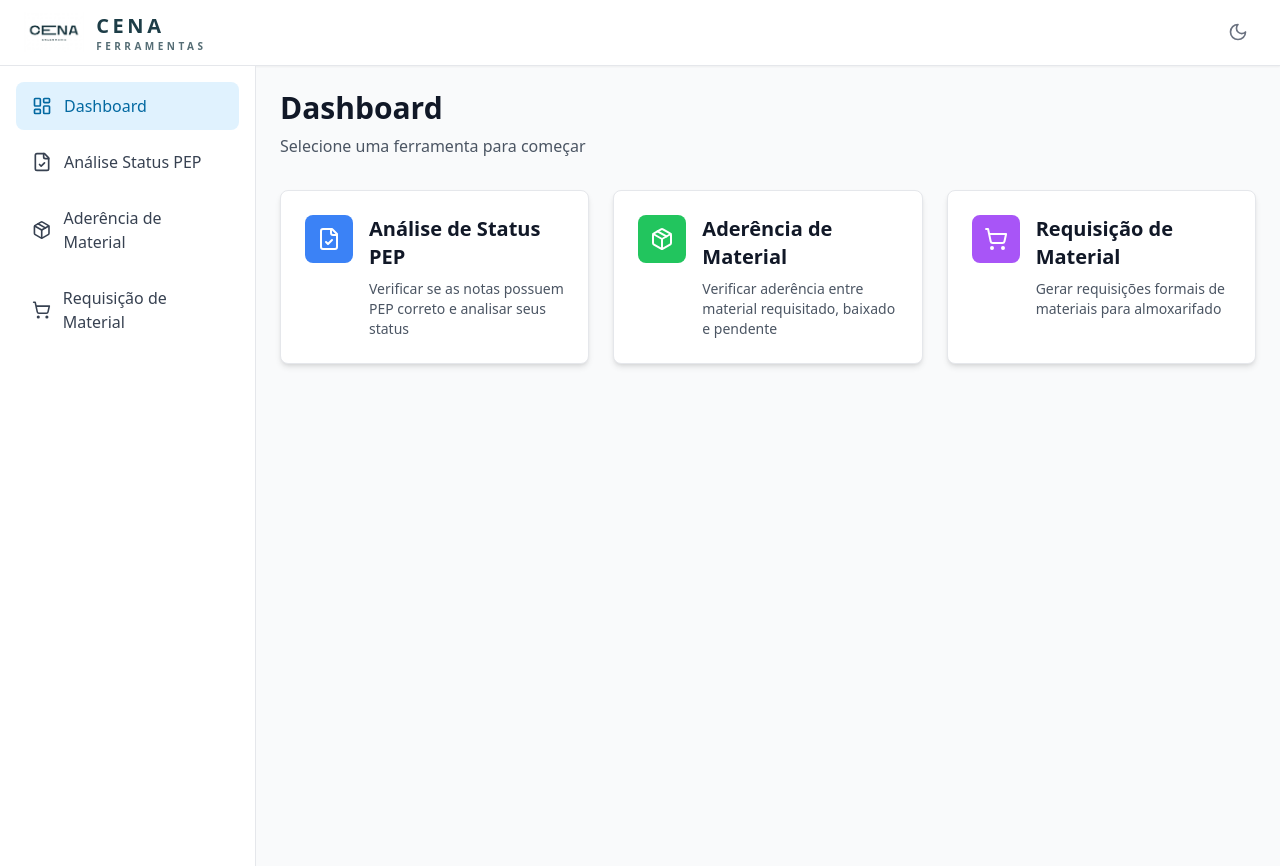
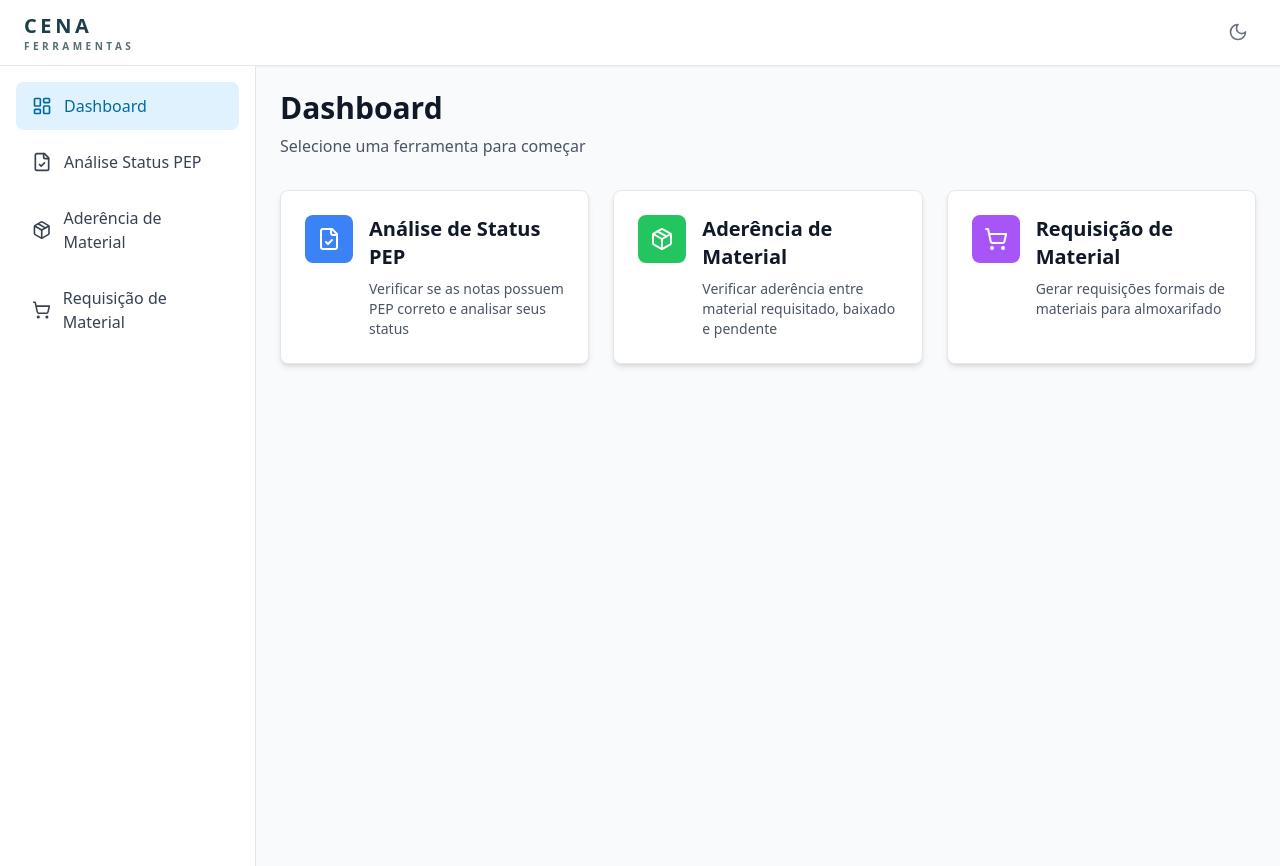
Before and after one commit to Marcelodsousa/Ferramentas-cena, a React (Vite) app: page / in a window 1280 px wide. Built offline with nearby package versions, Linux system fonts and the light colour scheme; no server answers.

Commit message:
style: remover logo do header

```diff
--- a/src/components/Layout/Header.jsx
+++ b/src/components/Layout/Header.jsx
@@ -8,14 +8,8 @@ function Header() {
     <header className="bg-white dark:bg-gray-800 border-b border-gray-200 dark:border-gray-700 shadow-sm">
       <div className="px-6 py-3 flex items-center justify-between">
 
-        {/* Logo + Nome */}
+        {/* Nome */}
         <div className="flex items-center gap-3">
-          <img
-            src="/logo-cena.png"
-            alt="CENA Engenharia"
-            className="h-10 w-auto object-contain"
-            onError={(e) => { e.currentTarget.style.display = 'none' }}
-          />
           <div className="flex flex-col leading-tight">
             <span
               className="text-xl font-bold tracking-widest uppercase dark:text-white"
```
